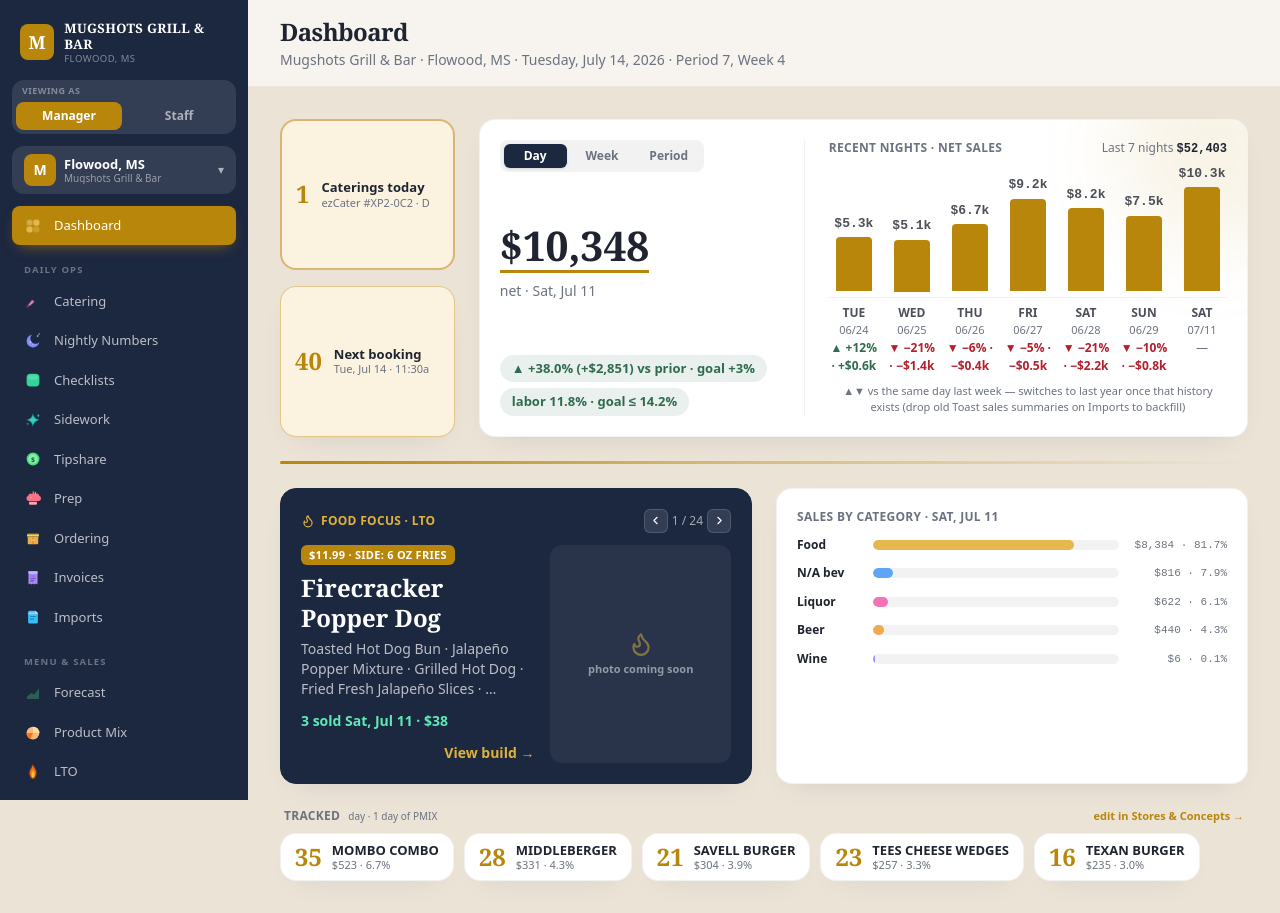
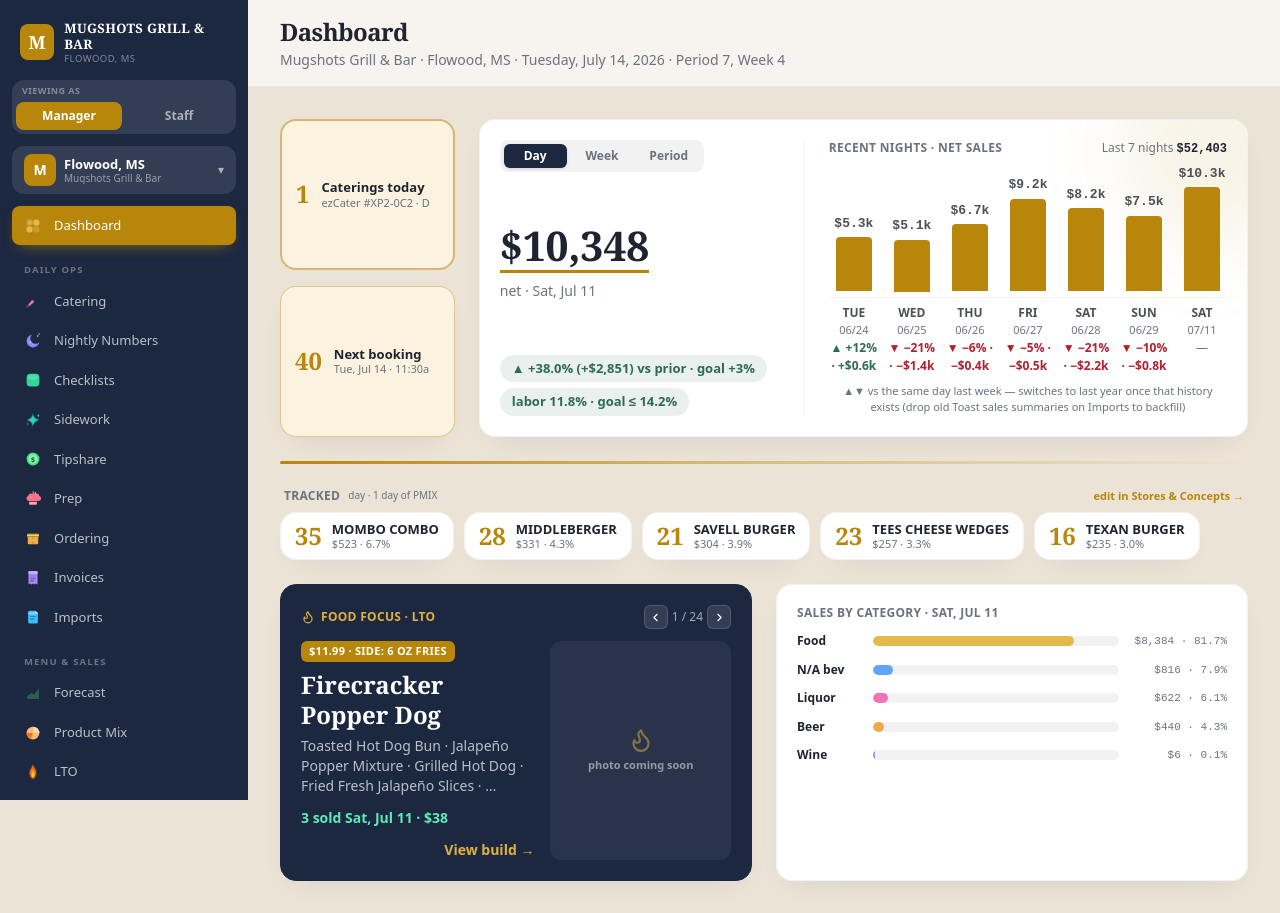
Before and after one commit to beauxjxn24/mugshots-ops-app, a React (Vite) app: page /#/ in a window 1280 px wide. Built offline with nearby package versions, Linux system fonts and the light colour scheme.

Commit message:
Dashboard: tracked items band above Food Focus
Co-Authored-By: Claude Fable 5 <noreply@anthropic.com>
Claude-Session: https://claude.ai/code/session_01Efw9bvEoJK7Fs9i14uedLc

```diff
--- a/src/routes/Dashboard.tsx
+++ b/src/routes/Dashboard.tsx
@@ -197,7 +197,10 @@ export function Dashboard() {
             {/* Gold rule — the prototype's section divider */}
             <div className="h-[3px] rounded-full bg-gradient-to-r from-brand via-brand/40 to-transparent" />
 
-            {/* Row 2 — Food Focus up front where it can be seen, categories beside it */}
+            {/* Row 2 — tracked items from PMIX */}
+            <TrackedBand scope={scope} anchor={latest?.date ?? t} />
+
+            {/* Row 3 — Food Focus up front where it can be seen, categories beside it */}
             <div className="grid gap-6 lg:grid-cols-2">
               <LtoFocus />
               {cats.total > 0 && (
@@ -226,9 +229,6 @@ export function Dashboard() {
                 </Card>
               )}
             </div>
-
-            {/* Row 3 — tracked items from PMIX */}
-            <TrackedBand scope={scope} anchor={latest?.date ?? t} />
           </>
         ) : (
           <Card className="p-8 text-center">
```
